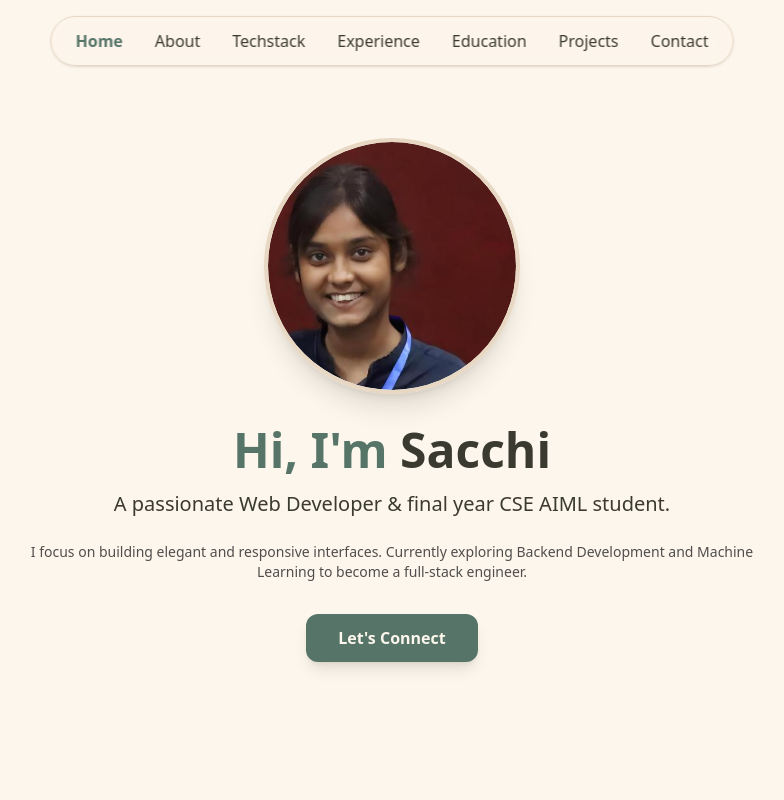
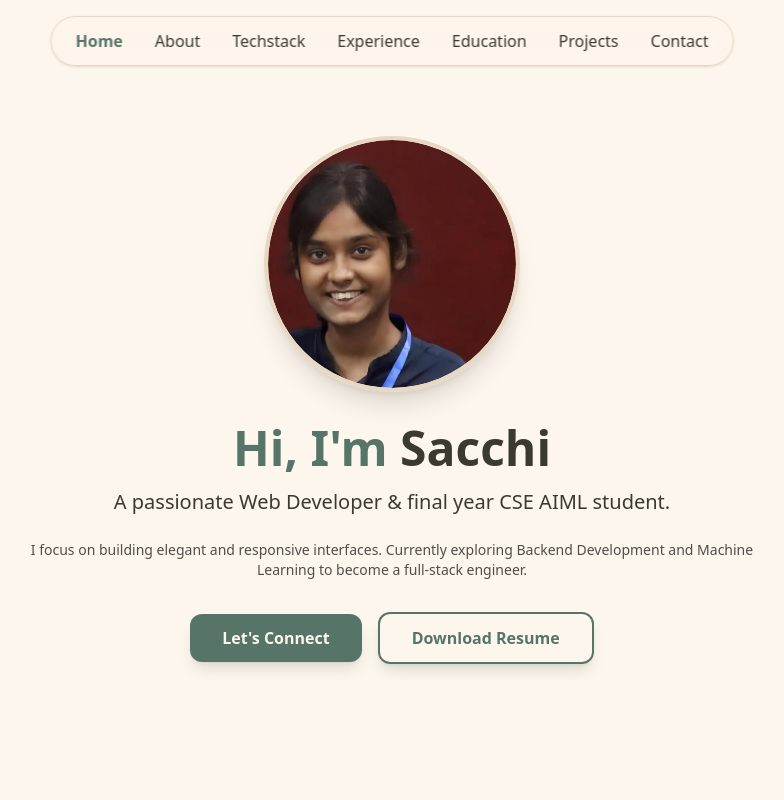
Before and after one commit to Sacchi0504/myPortfolio, a React (Vite) app in the folder vite-project/: page / in a window 1280 px wide. Shown: the top 800 px of the page, without its empty margins (248-1032 px from the left). Built offline with nearby package versions, Linux system fonts and the light colour scheme.

Commit message:
Add resume download option

```diff
--- a/vite-project/src/components/home.jsx
+++ b/vite-project/src/components/home.jsx
@@ -32,12 +32,21 @@ const Home = () => {
             I focus on building elegant and responsive interfaces. Currently exploring Backend
             Development and Machine Learning to become a full-stack engineer.
           </p>
+          <div className="flex flex-col sm:flex-row gap-4 justify-center items-center">
             <a
               href="#contact"
               className="inline-block bg-[#567568] text-[#fdf6ec] px-6 md:px-8 py-2.5 md:py-3 rounded-xl font-bold shadow-lg hover:bg-[#4a6559] transition-colors hover:shadow-xl hover:-translate-y-1 transform duration-200"
             >
               Let's Connect
             </a>
+            <a
+              href="/Sacchi_Resume.pdf"
+              download="Sacchi_Resume.pdf"
+              className="inline-block border-2 border-[#567568] text-[#567568] bg-transparent px-6 md:px-8 py-2.5 md:py-3 rounded-xl font-bold shadow-lg hover:bg-[#567568] hover:text-[#fdf6ec] transition-colors hover:shadow-xl hover:-translate-y-1 transform duration-200"
+            >
+              Download Resume
+            </a>
+          </div>
         </div>
       </div>
     </section>
```
Also changed, not shown: 1 other file (tests, documents, lock files or other folders). Lines whose indentation alone changed are shown as unchanged.
